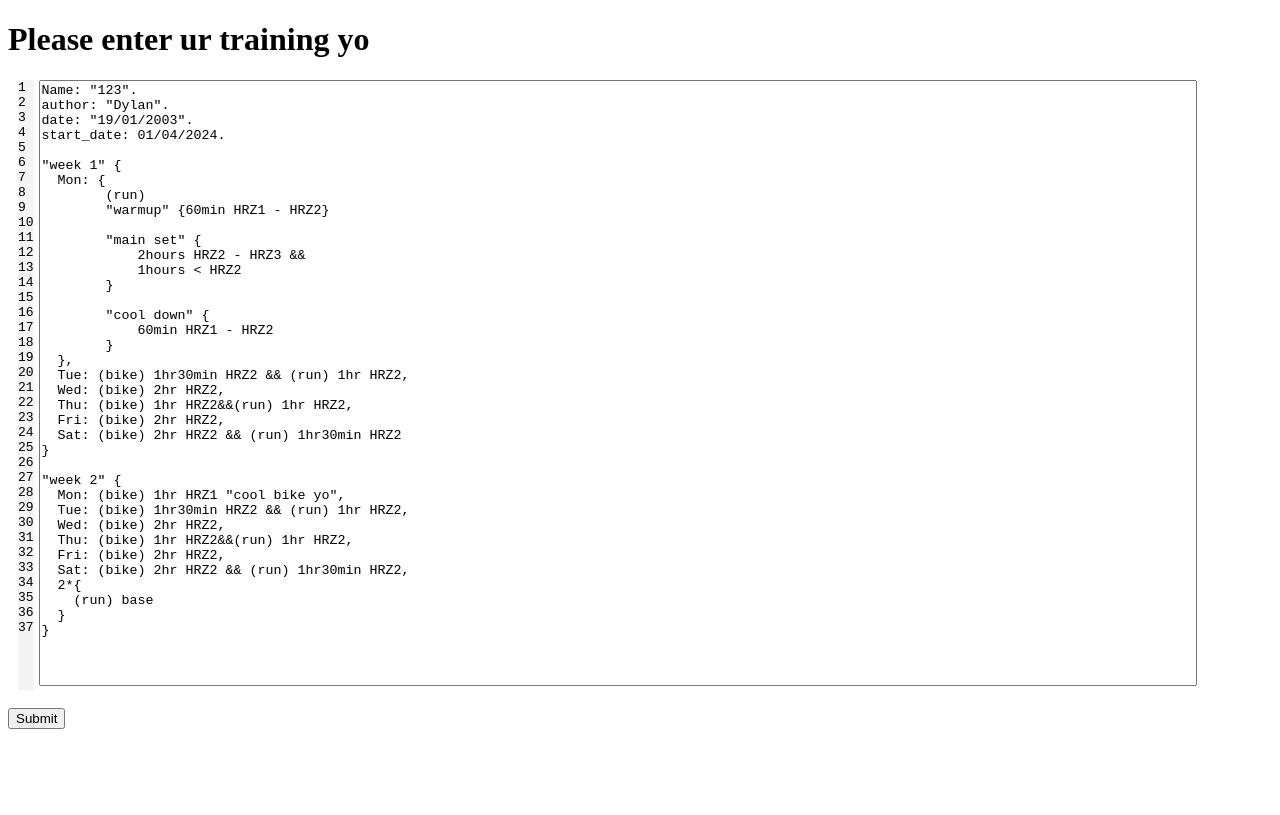
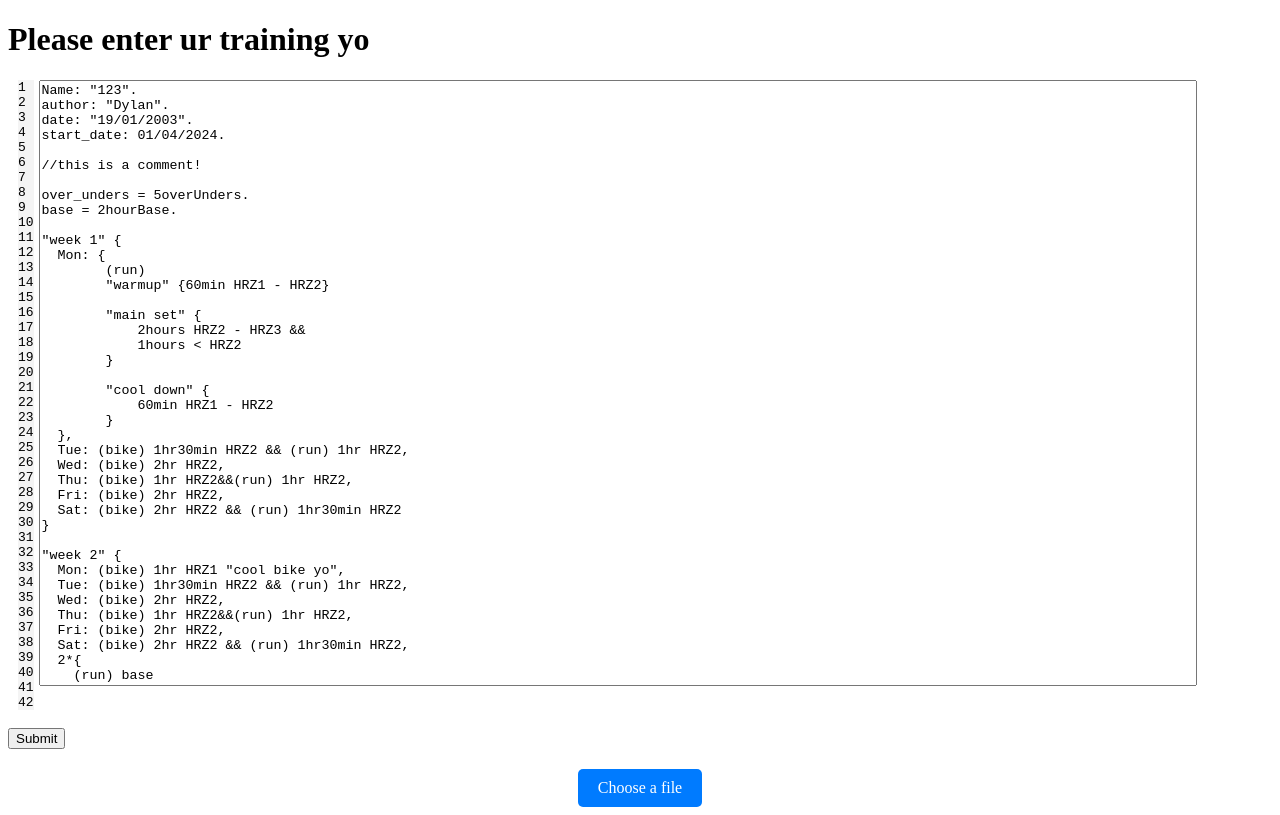
Before and after one commit to DylanBarratt/LexiTrainLang, a Svelte app in the folder WEB/: page / in a window 1280 px wide. Built offline with nearby package versions, Linux system fonts and the light colour scheme; what antlr4 would draw is missing.

Commit message:
seperated ide and file upload to components

```diff
--- a/WEB/src/App.svelte
+++ b/WEB/src/App.svelte
@@ -2,44 +2,8 @@
 <script lang="ts">
 import { Parse } from './lib/Antlr.js';
 import Calendar from './components/Calendar.svelte';
-
-let textareaData = `Name: "123".
-author: "Dylan".
-date: "19/01/2003".
-start_date: 01/04/2024.
-
-"week 1" {
-  Mon: {
-        (run)
-        "warmup" {60min HRZ1 - HRZ2}
-
-        "main set" {
-            2hours HRZ2 - HRZ3 &&
-            1hours < HRZ2
-        }
-
-        "cool down" {
-            60min HRZ1 - HRZ2
-        }
-  },
-  Tue: (bike) 1hr30min HRZ2 && (run) 1hr HRZ2,
-  Wed: (bike) 2hr HRZ2,
-  Thu: (bike) 1hr HRZ2&&(run) 1hr HRZ2,
-  Fri: (bike) 2hr HRZ2,
-  Sat: (bike) 2hr HRZ2 && (run) 1hr30min HRZ2
-}
-
-"week 2" {
-  Mon: (bike) 1hr HRZ1 "cool bike yo",
-  Tue: (bike) 1hr30min HRZ2 && (run) 1hr HRZ2,
-  Wed: (bike) 2hr HRZ2,
-  Thu: (bike) 1hr HRZ2&&(run) 1hr HRZ2,
-  Fri: (bike) 2hr HRZ2,
-  Sat: (bike) 2hr HRZ2 && (run) 1hr30min HRZ2,
-  2*{
-    (run) base
-  }
-}`;
+import FileUpload from './components/FileUpload.svelte';
+import Ide from './components/IDE.svelte';
 
 let antlrError = null;
 
@@ -48,11 +12,11 @@ let calendarData = null;
 let metaData = null;
 
 
-function parseTA() {
+function parseTA(textareaData) {
   let rawData = null;
 
   try {
-    rawData = Parse(textareaData);
+    rawData = Parse(textareaData.detail);
     antlrError = null; //no error yay!
   } catch (error) {
     antlrError = error.message;
@@ -61,6 +25,8 @@ function parseTA() {
 
   loadMetaData(rawData);
   loadCalendarData(rawData);
+
+  console.log(rawData.SessionImports); //todo delete
 }
 
 function loadMetaData(rawData) {
@@ -166,47 +132,12 @@ function loadCalendarData(rawData) {
 }
 </script>
 
-<style>
-  .container {
-    display: flex;
-  }
-
-  .line-numbers {
-    font-family: monospace;
-    margin-right: 5px;
-    margin-left: 10px;
-    background-color: #f4f4f4;
-  }
-
-  .textarea-container {
-    flex: 1;
-  }
-
-  textarea {
-    width: 90vw;
-    height: 600px;
-    resize: none;
-  }
-</style>
-
 <main>
   <h1> Please enter ur training yo</h1>
 
-  <form on:submit|preventDefault={parseTA}>
-    <div class="container">
-      <div class="line-numbers">
-        {#each textareaData.split('\n') as line, i (i)}
-          <div>{i + 1}</div>
-        {/each}
-      </div>
-      <div class="textarea-container">
-        <textarea bind:value={textareaData}></textarea>
-      </div>
-    </div>
-    <br />
-    <button type="submit">Submit</button>
-  </form>
+  <Ide on:textSubmitted={parseTA}/>
 
+  <FileUpload />
 
   {#if antlrError}
     <br/>
--- /dev/null
+++ b/WEB/src/components/FileUpload.svelte
@@ -0,0 +1,47 @@
+<script>
+let file = null;
+
+async function handleFileUpload(event) {
+    const selectedFile = event.target.files[0];
+    file = selectedFile;
+    // You can perform additional actions here, such as uploading the file to a server
+    console.log("File selected:", file);
+}
+</script>
+
+<style>
+.file-upload-container {
+    display: flex;
+    flex-direction: column;
+    align-items: center;
+    margin-top: 20px;
+}
+
+.file-upload-input {
+    display: none;
+}
+
+.file-upload-label {
+    background-color: #007bff;
+    color: #fff;
+    padding: 10px 20px;
+    border-radius: 5px;
+    cursor: pointer;
+}
+
+.file-upload-label:hover {
+    background-color: #0056b3;
+}
+
+.selected-file {
+    margin-top: 10px;
+}
+</style>
+
+<div class="file-upload-container">
+    <label for="fileUpload" class="file-upload-label">Choose a file</label>
+    <input type="file" id="fileUpload" class="file-upload-input" on:change={handleFileUpload}>
+    {#if file}
+      <p class="selected-file">Selected file: {file.name}</p>
+    {/if}
+</div>
--- /dev/null
+++ b/WEB/src/components/IDE.svelte
@@ -0,0 +1,91 @@
+<script>
+import { createEventDispatcher } from 'svelte';
+const dispatch = createEventDispatcher();
+
+let textareaData = `Name: "123".
+author: "Dylan".
+date: "19/01/2003".
+start_date: 01/04/2024.
+
+//this is a comment!
+
+over_unders = 5overUnders.
+base = 2hourBase.
+
+"week 1" {
+  Mon: {
+        (run)
+        "warmup" {60min HRZ1 - HRZ2}
+
+        "main set" {
+            2hours HRZ2 - HRZ3 &&
+            1hours < HRZ2
+        }
+
+        "cool down" {
+            60min HRZ1 - HRZ2
+        }
+  },
+  Tue: (bike) 1hr30min HRZ2 && (run) 1hr HRZ2,
+  Wed: (bike) 2hr HRZ2,
+  Thu: (bike) 1hr HRZ2&&(run) 1hr HRZ2,
+  Fri: (bike) 2hr HRZ2,
+  Sat: (bike) 2hr HRZ2 && (run) 1hr30min HRZ2
+}
+
+"week 2" {
+  Mon: (bike) 1hr HRZ1 "cool bike yo",
+  Tue: (bike) 1hr30min HRZ2 && (run) 1hr HRZ2,
+  Wed: (bike) 2hr HRZ2,
+  Thu: (bike) 1hr HRZ2&&(run) 1hr HRZ2,
+  Fri: (bike) 2hr HRZ2,
+  Sat: (bike) 2hr HRZ2 && (run) 1hr30min HRZ2,
+  2*{
+    (run) base
+  }
+}`;
+
+function btnSubmit() {
+    dispatch('textSubmitted', textareaData);
+}
+</script>
+
+<style>
+.container {
+    display: flex;
+}
+
+.line-numbers {
+    font-family: monospace;
+    margin-right: 5px;
+    margin-left: 10px;
+    background-color: #f4f4f4;
+}
+
+.textarea-container {
+    flex: 1;
+}
+
+textarea {
+    width: 90vw;
+    height: 600px;
+    resize: none;
+}
+</style>
+
+<div>
+    <form on:submit|preventDefault={btnSubmit}>
+        <div class="container">
+          <div class="line-numbers">
+            {#each textareaData.split('\n') as line, i (i)}
+              <div>{i + 1}</div>
+            {/each}
+          </div>
+          <div class="textarea-container">
+            <textarea bind:value={textareaData}></textarea>
+          </div>
+        </div>
+        <br />
+        <button type="submit">Submit</button>
+    </form>
+</div>
```
